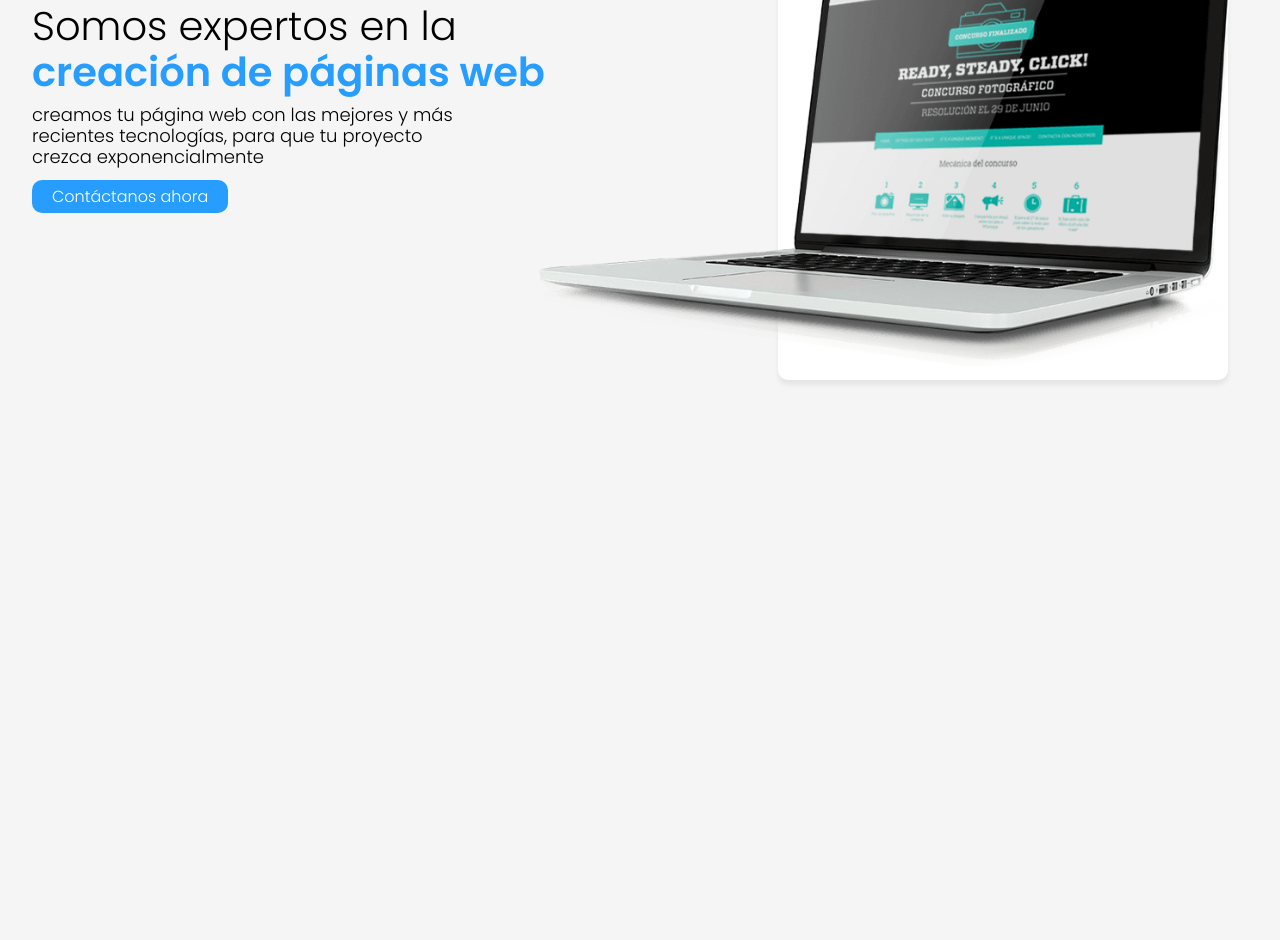
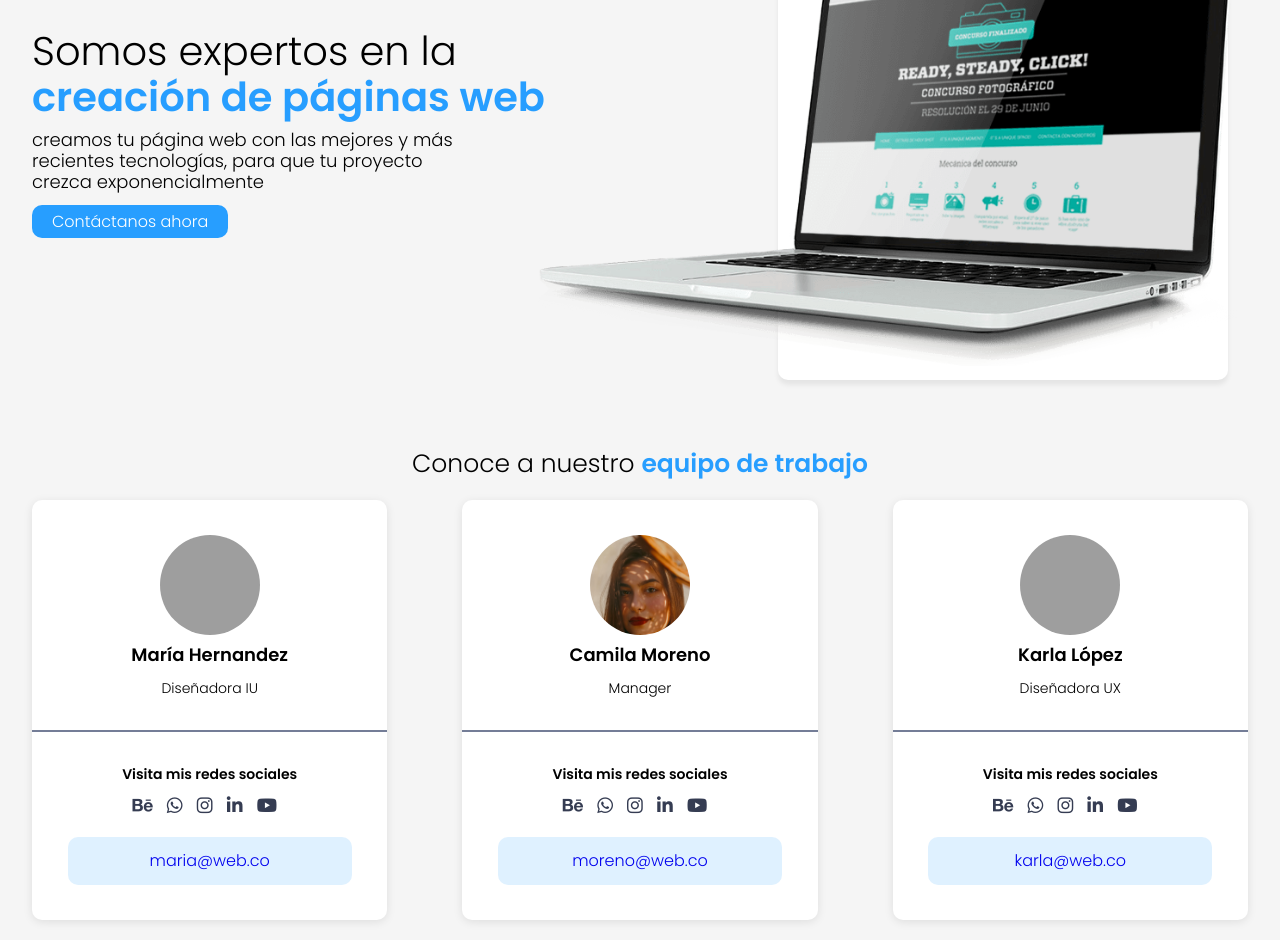
Before and after one commit to JCode-Projects/webook-template, a plain HTML site: page index.html in a window 1280 px wide. Shown: the part 251-1191 px from the top of the page. Before the commit the page ends 800 px from the top, so only its background shows below. Drawn offline with Linux system fonts and the light colour scheme; grey boxes are pictures that could not be loaded.

Commit message:
Versión 1.2

```diff
--- a/CSS/main.css
+++ b/CSS/main.css
@@ -72,6 +72,20 @@ img {
 .primario:hover {
     background-color: var(--primario15-color);
     color: var(--primario-color) !important;
+}
+
+.primario15 {
+    background-color: var(--primario15-color);
+    padding: 1.5rem 0;
+    display: block;
+    width: 80%;
+    margin: 0 auto;
+    transition: all .5s ease;
+}
+
+.primario15:hover {
+    background-color: var(--primario-color);
+    color: var(--light-color);
 }
 
 /* ============== Header ============== */
@@ -207,7 +221,7 @@ img {
 
 @media (min-width: 890px) {
     .site-main {
-        height: 55rem;
+        height: 60rem;
     }
 
     .info-main {
@@ -263,3 +277,95 @@ img {
         box-shadow: 0rem .5rem .5rem rgba(0, 0, 0, 0.068);
     }
 }
+
+/* ============== Miembros del equipo ============== */
+.equipo h2 {
+    font-size: var(--h2-font-size);
+    font-weight: var(--light-weight);
+    text-align: center;
+}
+
+.equipo h2 span {
+    font-weight: var(--bold-weight);
+    color: var(--primario-color);
+}
+
+.contenedor-miembros {
+    display: flex;
+    justify-content: space-between;
+}
+
+.miembro {
+    flex-basis: calc(100% / 3 - 5rem);
+    border-radius: 1rem;
+    text-align: center;
+    box-shadow: 0rem .2rem 1rem rgba(0, 0, 0, 0.096);
+    background-color: var(--light-color);
+    padding: 1.5rem 0 ;
+    margin-bottom: 2rem;
+}
+
+.tarjet-header {
+    border-bottom: .2rem solid var(--muted-color);
+    padding: 2rem 0;
+}
+
+.miembro:nth-child(1) .tarjet-header .profile {
+    background-image: url(../IMG/profile_1.jpg);
+    background-size: 170%;
+    background-position:  center 15%;
+}
+
+.miembro:nth-child(2) .tarjet-header .profile {
+    background-image: url(../IMG/pexels-amanda-souza-6677447.jpg);
+    background-size: 100%;
+    background-position:  center 15%;
+}
+
+.miembro:nth-child(3) .tarjet-header .profile {
+    background-image: url(../IMG/profile_2.jpg);
+    background-size: 130%;
+    background-position:  center 17%;
+}
+
+.tarjet-header .profile {
+    width: 10rem;
+    height: 10rem;
+    margin: 0 auto;
+    border-radius: 50%;
+}
+
+.tarjet-header h3 {
+    font-size: var(--p-font-size);
+    font-weight: var(--bold-weight);
+    margin: 1rem 0 .5rem 0;
+}
+
+.tarjet-header p {
+    font-size: var(--small-font-size);
+    font-weight: var(--light-weight);
+}
+
+.tarjet-info {
+    padding: 2rem 0;
+}
+
+.tarjet-info p {
+    font-size: var(--small-font-size);
+    font-weight: var(--bold-weight);
+}
+
+.tarjet-info .redes {
+    margin-bottom: 2rem;
+}
+
+.tarjet-info .redes a {
+    color: var(--dark-color);
+    margin-right: 1rem;
+    font-size: 1.8rem;
+    transition: all .5s ease;
+}
+
+.tarjet-info .redes a:hover {
+    color: var(--primario-color);
+}
--- a/index.html
+++ b/index.html
@@ -36,6 +36,66 @@
         </div>
     </main>
 
+    <section class="equipo contenedor">
+        <h2>Conoce a nuestro <span>equipo de trabajo</span></h2>
+        <div class="contenedor-miembros">
+            <div class="miembro">
+                <div class="tarjet-header">
+                    <div class="profile"></div>
+                    <h3>María Hernandez</h3>
+                    <p>Diseñadora IU</p>
+                </div>
+                <div class="tarjet-info">
+                    <p>Visita mis redes sociales</p>
+                    <div class="redes">
+                        <a href="#"><em class="fab fa-behance"></em></a>
+                        <a href="#"><em class="fab fa-whatsapp"></em></a>
+                        <a href="#"><em class="fab fa-instagram"></em></a>
+                        <a href="#"><em class="fab fa-linkedin-in"></em></a>
+                        <a href="#"><em class="fab fa-youtube"></em></a>
+                    </div>
+                    <a href="#" class="boton primario15">maria@web.co</a>
+                </div>
+            </div>
+            <div class="miembro">
+                <div class="tarjet-header">
+                    <div class="profile"></div>
+                    <h3>Camila Moreno</h3>
+                    <p>Manager</p>
+                </div>
+                <div class="tarjet-info">
+                    <p>Visita mis redes sociales</p>
+                    <div class="redes">
+                        <a href="#"><em class="fab fa-behance"></em></a>
+                        <a href="#"><em class="fab fa-whatsapp"></em></a>
+                        <a href="#"><em class="fab fa-instagram"></em></a>
+                        <a href="#"><em class="fab fa-linkedin-in"></em></a>
+                        <a href="#"><em class="fab fa-youtube"></em></a>
+                    </div>
+                    <a href="#" class="boton primario15">moreno@web.co</a>
+                </div>
+            </div>
+            <div class="miembro">
+                <div class="tarjet-header">
+                    <div class="profile"></div>
+                    <h3>Karla López</h3>
+                    <p>Diseñadora UX</p>
+                </div>
+                <div class="tarjet-info">
+                    <p>Visita mis redes sociales</p>
+                    <div class="redes">
+                        <a href="#"><em class="fab fa-behance"></em></a>
+                        <a href="#"><em class="fab fa-whatsapp"></em></a>
+                        <a href="#"><em class="fab fa-instagram"></em></a>
+                        <a href="#"><em class="fab fa-linkedin-in"></em></a>
+                        <a href="#"><em class="fab fa-youtube"></em></a>
+                    </div>
+                    <a href="#" class="boton primario15">karla@web.co</a>
+                </div>
+            </div>
+        </div>
+    </section>
+
     <script src="JS/app.js"></script>
 </body>
 </html>
```
